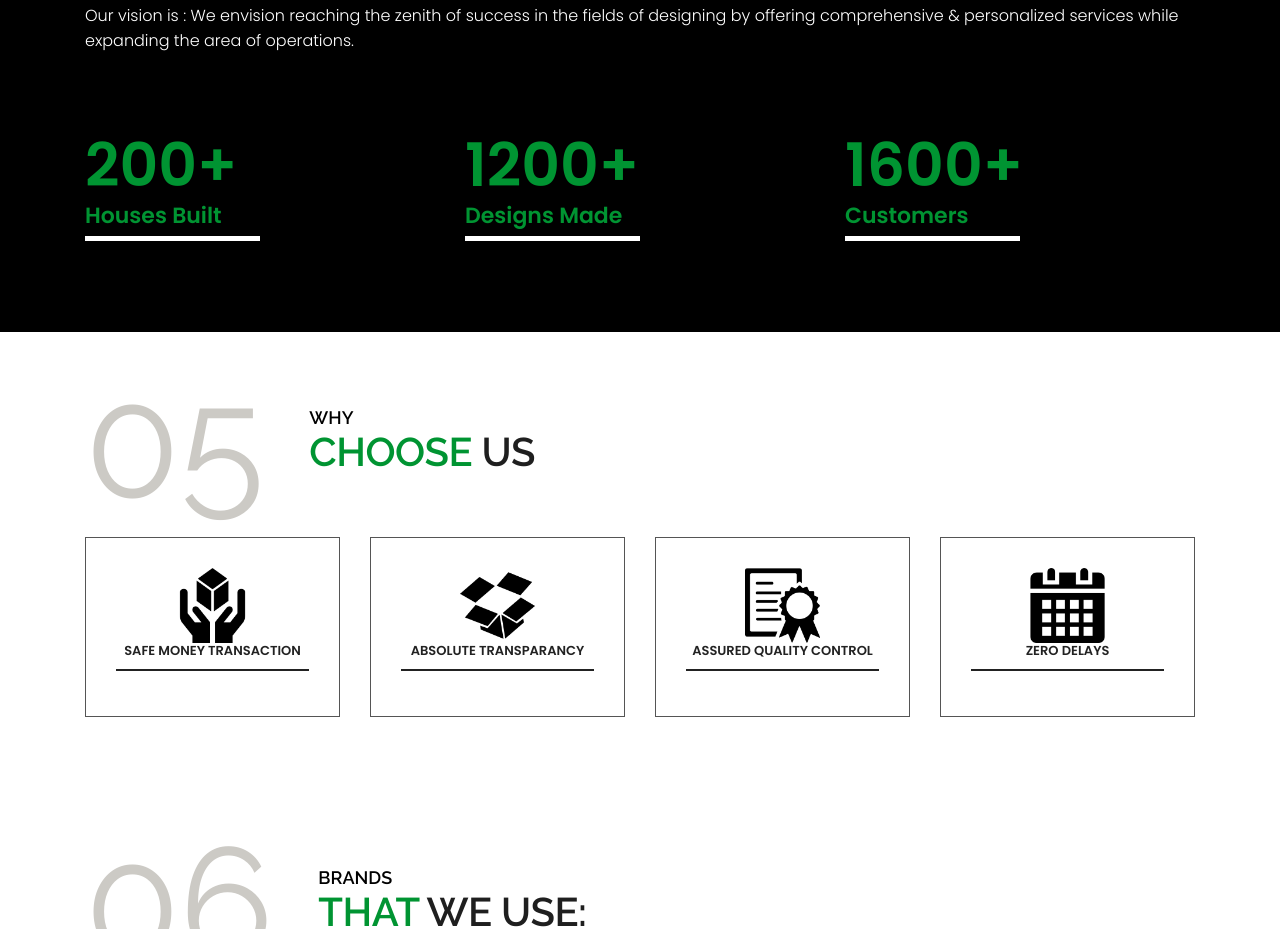
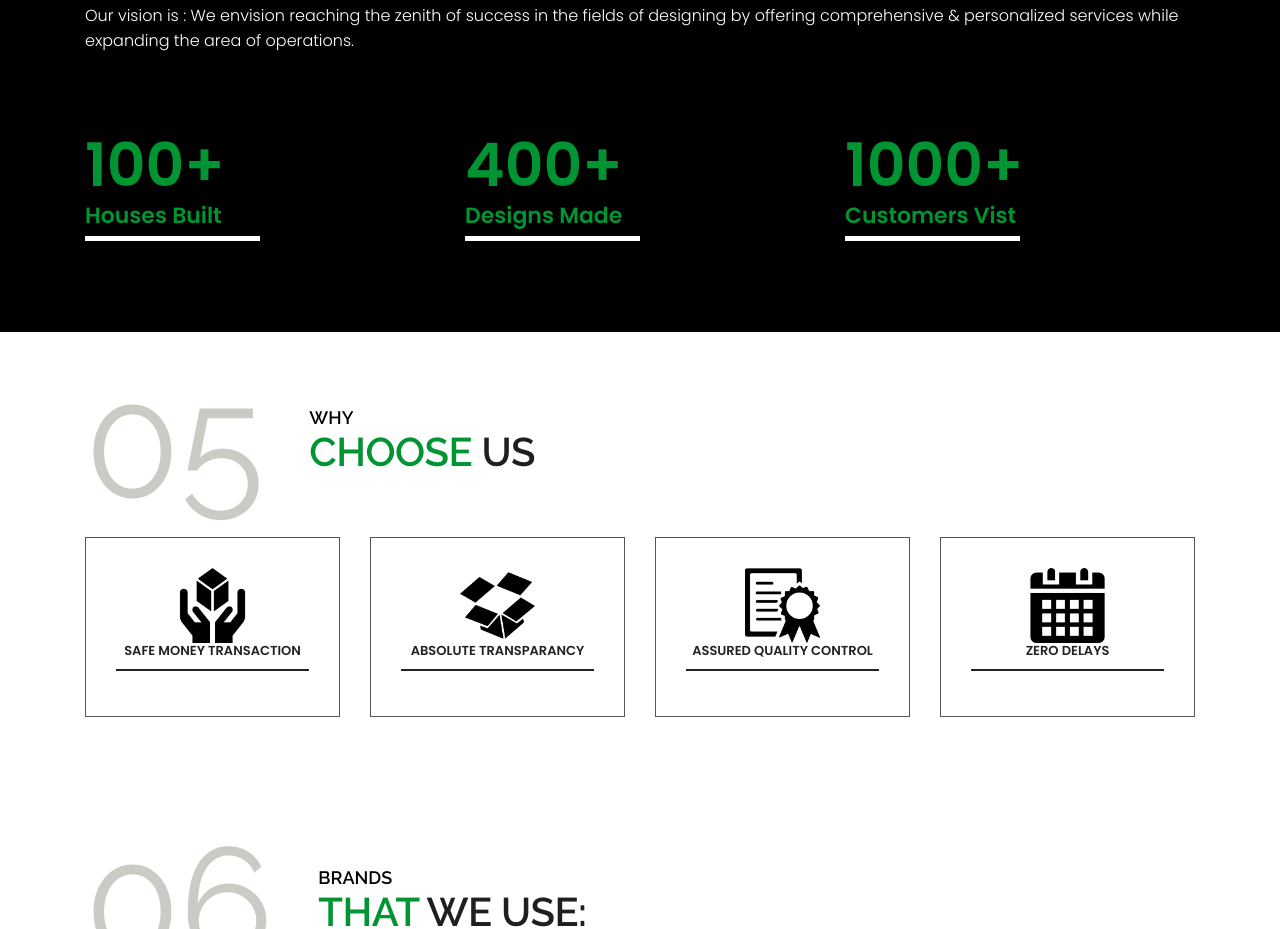
Before and after one commit to kameshk61/patelassociatesv2.0, a plain HTML site: page index.html in a window 1280 px wide. Shown: the part 4339-5268 px from the top of the page. Drawn offline with Linux system fonts and the light colour scheme.

Commit message:
Update index.html

```diff
--- a/index.html
+++ b/index.html
@@ -725,22 +725,22 @@
 			   <div class="col-sm-12 col-md-4">
 	        <div class="counter margin-top_30">
 
-      <h2 class="numbers">200+</h2>
+      <h2 class="numbers">100+</h2>
        <p class="count-text">Houses Built</p>
     </div>
 	        </div>
               <div class="col-sm-12 col-md-4">
                <div class="counter margin-top_30">
 
-    <h2 class="numbers">1200+</h2>
+    <h2 class="numbers">400+</h2>
       <p class="count-text">Designs Made</p>
     </div>
               </div>
               <div class="col-sm-12 col-md-4">
                   <div class="counter margin-top_30">
 
-      <h2 class="numbers">1600+</h2>
-      <p class="count-text">Customers</p>
+      <h2 class="numbers">1000+</h2>
+      <p class="count-text">Customers Vist</p>
     </div></div>
 			</div>
 
```
